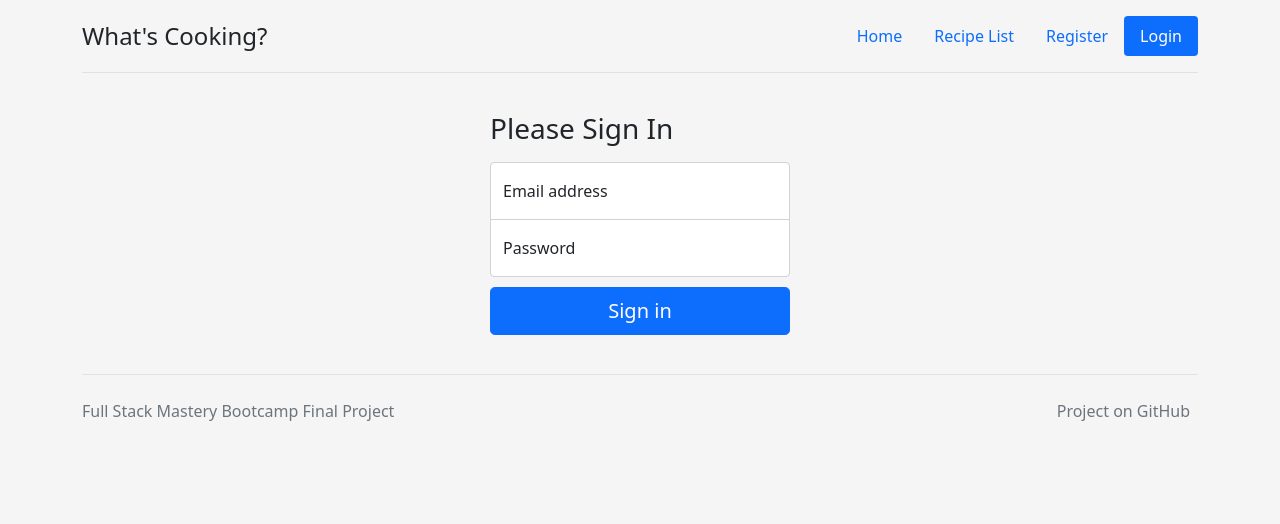
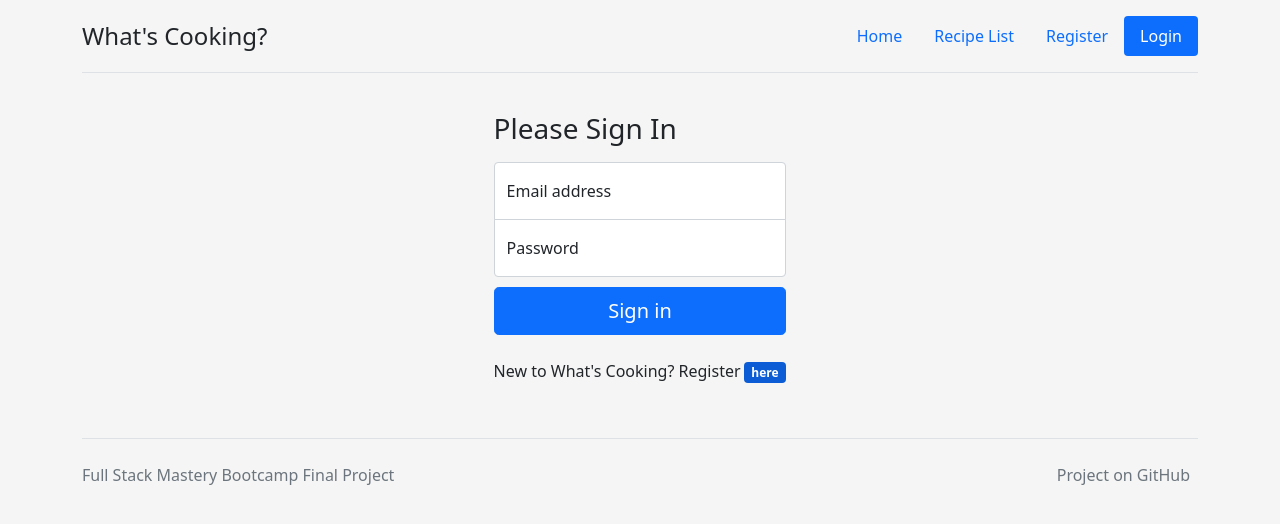
Before and after one commit to pszponder/fsm-final-project-recipe-app, a React (Create React App) app in the folder frontend/: page /login in a window 1280 px wide. Shown: the top 524 px of the page. Built offline with nearby package versions, Linux system fonts and the light colour scheme.

Commit message:
Add reroute to login and register pages

```diff
--- a/frontend/src/pages/Login.jsx
+++ b/frontend/src/pages/Login.jsx
@@ -1,5 +1,5 @@
 import React, { useState, useContext } from 'react';
-import { Navigate } from 'react-router-dom';
+import { Navigate, NavLink } from 'react-router-dom';
 import axios from '../api/axios';
 import AuthContext from '../context/AuthProvider';
 import '../styles/login.css';
@@ -49,7 +49,6 @@ function Login() {
   };
 
   return (
-    <>
     <main className="form-signin">
       {loggedIn ? (
         <Navigate to="/" />
@@ -83,9 +82,15 @@ function Login() {
           <button className="w-100 btn btn-lg btn-primary" type="submit">
             Sign in
           </button>
+
+          <p className="mt-4">
+            New to What's Cooking? Register
+            <NavLink to="/register" className="link badge badge-primary">
+              here
+            </NavLink>
+          </p>
         </form>
       )}
-      </main>
       <section>
         {loginError ? (
           <div class="alert alert-danger form-signin" role="alert">
@@ -93,7 +98,7 @@ function Login() {
           </div>
         ) : null}
       </section>
-    </>
+    </main>
   );
 }
 
--- a/frontend/src/pages/Register.jsx
+++ b/frontend/src/pages/Register.jsx
@@ -1,5 +1,5 @@
 import React, { useState, useEffect } from 'react';
-import { Navigate } from 'react-router-dom';
+import { Navigate, NavLink } from 'react-router-dom';
 import axios from '../api/axios';
 import '../styles/register.css';
 
@@ -44,7 +44,6 @@ function Register() {
   };
 
   return (
-    <>
     <main className="form-register">
       {registerSuccess ? (
         <Navigate to="/login" />
@@ -102,9 +101,14 @@ function Register() {
           <button className="w-100 btn btn-lg btn-primary" type="submit">
             Register
           </button>
+          <p className="mt-4">
+            Already registered? Signin
+            <NavLink to="/login" className="link badge badge-primary">
+              here
+            </NavLink>
+          </p>
         </form>
       )}
-      </main>
       <section>
         {registerError ? (
           <div class="alert alert-danger form-register" role="alert">
@@ -112,7 +116,7 @@ function Register() {
           </div>
         ) : null}
       </section>
-    </>
+    </main>
   );
 }
 
--- a/frontend/src/styles/login.css
+++ b/frontend/src/styles/login.css
@@ -24,3 +24,16 @@
   border-top-left-radius: 0;
   border-top-right-radius: 0;
 }
+
+.link,
+.link:hover {
+  margin-left: 3px;
+  text-decoration: none;
+  color: white;
+  background-color: hsl(216, 90%, 44%);
+}
+
+main {
+  display: flex;
+  justify-content: center;
+}
--- a/frontend/src/styles/register.css
+++ b/frontend/src/styles/register.css
@@ -24,3 +24,16 @@
   border-top-left-radius: 0;
   border-top-right-radius: 0;
 }
+
+.link,
+.link:hover {
+  margin-left: 3px;
+  text-decoration: none;
+  color: white;
+  background-color: hsl(216, 90%, 44%);
+}
+
+main {
+  display: flex;
+  justify-content: center;
+}
```
Lines whose indentation alone changed are shown as unchanged.
